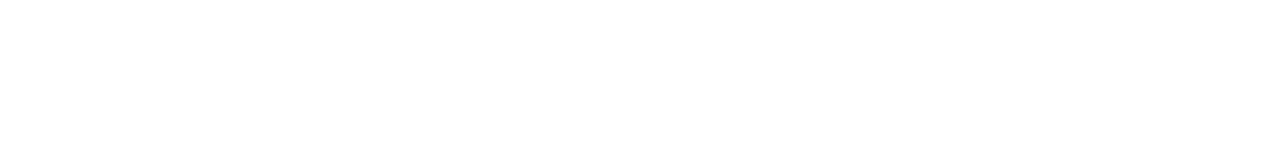
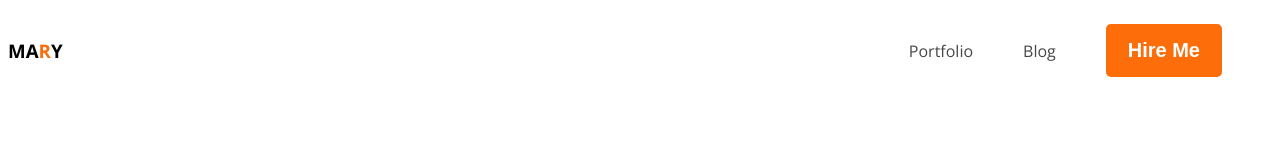
Before and after one commit to Iftee-Mahmud/webdevoloper-portfolio, a plain HTML site: page index.html in a window 1280 px wide. Drawn offline with nearby package versions, Linux system fonts and the light colour scheme.

Commit message:
added nav

```diff
--- a/index.html
+++ b/index.html
@@ -4,10 +4,21 @@
     <meta charset="UTF-8">
     <meta name="viewport" content="width=device-width, initial-scale=1.0">
     <title>Devoloper Portfolio</title>
+    <link rel="preconnect" href="https://fonts.googleapis.com">
+<link rel="preconnect" href="https://fonts.gstatic.com" crossorigin>
+<link href="https://fonts.googleapis.com/css2?family=Open+Sans:wght@400;700;800&display=swap" rel="stylesheet">
+    <link rel="stylesheet" href="styles/portfolio.css">
 </head>
 <body>
     <header>
-
+        <nav>
+            <h3>MA<span class="text-primary">R</span>Y</h3>
+            <ul>
+                <li><a href="">Portfolio</a></li>
+                <li><a href="">Blog</a></li>
+                <li><button class="btn-primary">Hire Me</button></li>
+            </ul>
+        </nav>
     </header>
     <main>
 
--- /dev/null
+++ b/styles/portfolio.css
@@ -0,0 +1,40 @@
+/* common shared styles */
+body {
+    font-family: 'Open Sans', sans-serif;
+}
+
+.text-primary {
+    color: #FD6E0A;
+}
+
+.btn-primary {
+    border-radius: 5px;
+    background: #FD6E0A;
+    border: 0px;
+    font-size: 20px;
+    color: white;
+    font-weight: 700;
+    padding: 15px 22px;
+}
+
+/* nav related styles */
+nav {
+    display: flex;
+    justify-content: space-between;
+    align-items: center;
+}
+
+nav>ul {
+    display: flex;
+    align-items: center;
+}
+
+nav li {
+    list-style: none;
+    margin-right: 50px;
+}
+
+nav a {
+    text-decoration: none;
+    color: #474747;
+}
```
